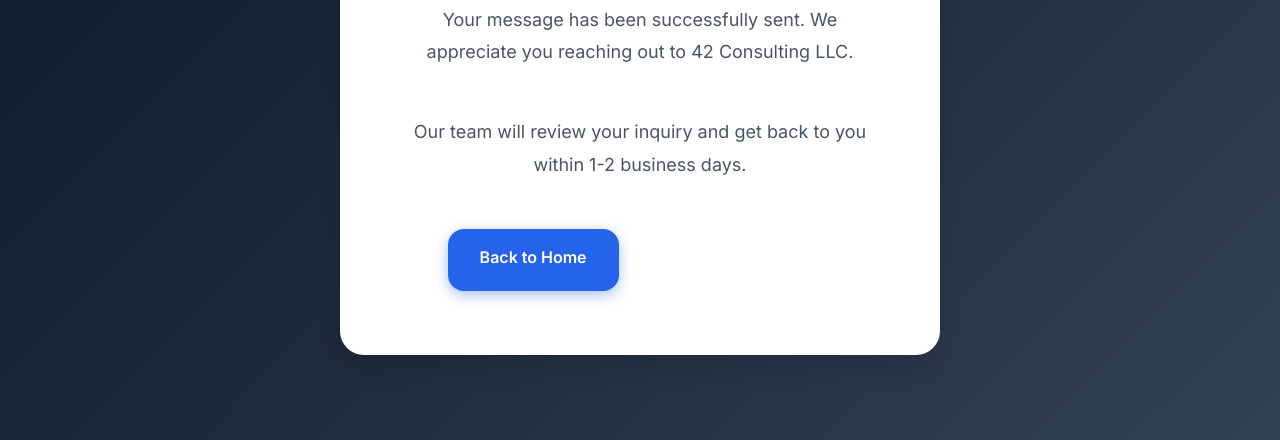
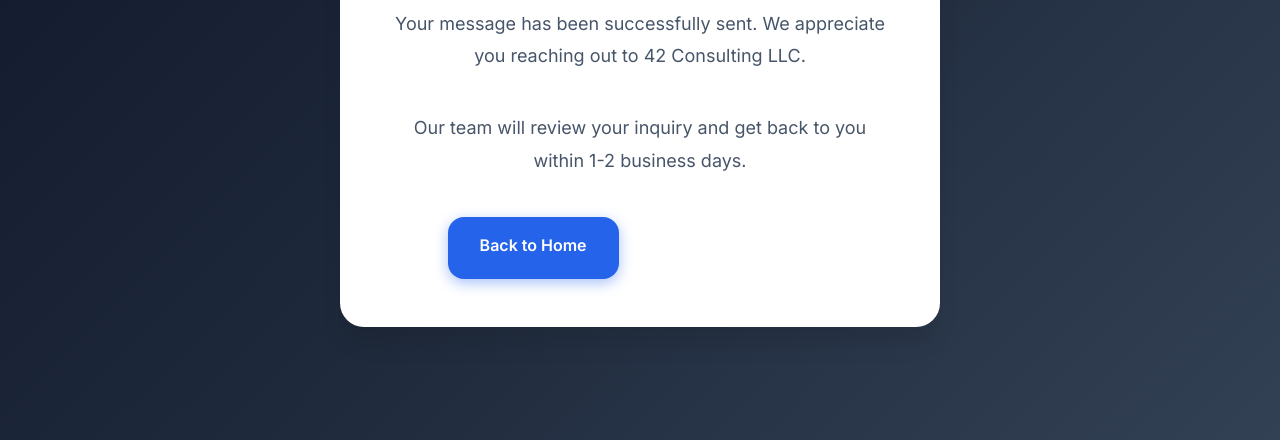
Before and after one commit to davidkorff/42Consutling, a plain HTML site: page thank-you.html in a window 1280 px wide. Shown: the part 360-800 px from the top of the page. Drawn offline with Linux system fonts and the light colour scheme.

Commit message:
Update contact email to david@42consultingllc.com and tighten section spacing

```diff
--- a/styles.css
+++ b/styles.css
@@ -26,9 +26,9 @@
     /* Spacing */
     --spacing-xs: 0.5rem;
     --spacing-sm: 1rem;
-    --spacing-md: 2rem;
-    --spacing-lg: 3rem;
-    --spacing-xl: 4rem;
+    --spacing-md: 1.5rem;
+    --spacing-lg: 2.5rem;
+    --spacing-xl: 3rem;
 
     /* Typography */
     --font-family: 'Inter', -apple-system, BlinkMacSystemFont, 'Segoe UI', Roboto, sans-serif;
```
Also changed, not shown: index.html (+2 -2 lines).
